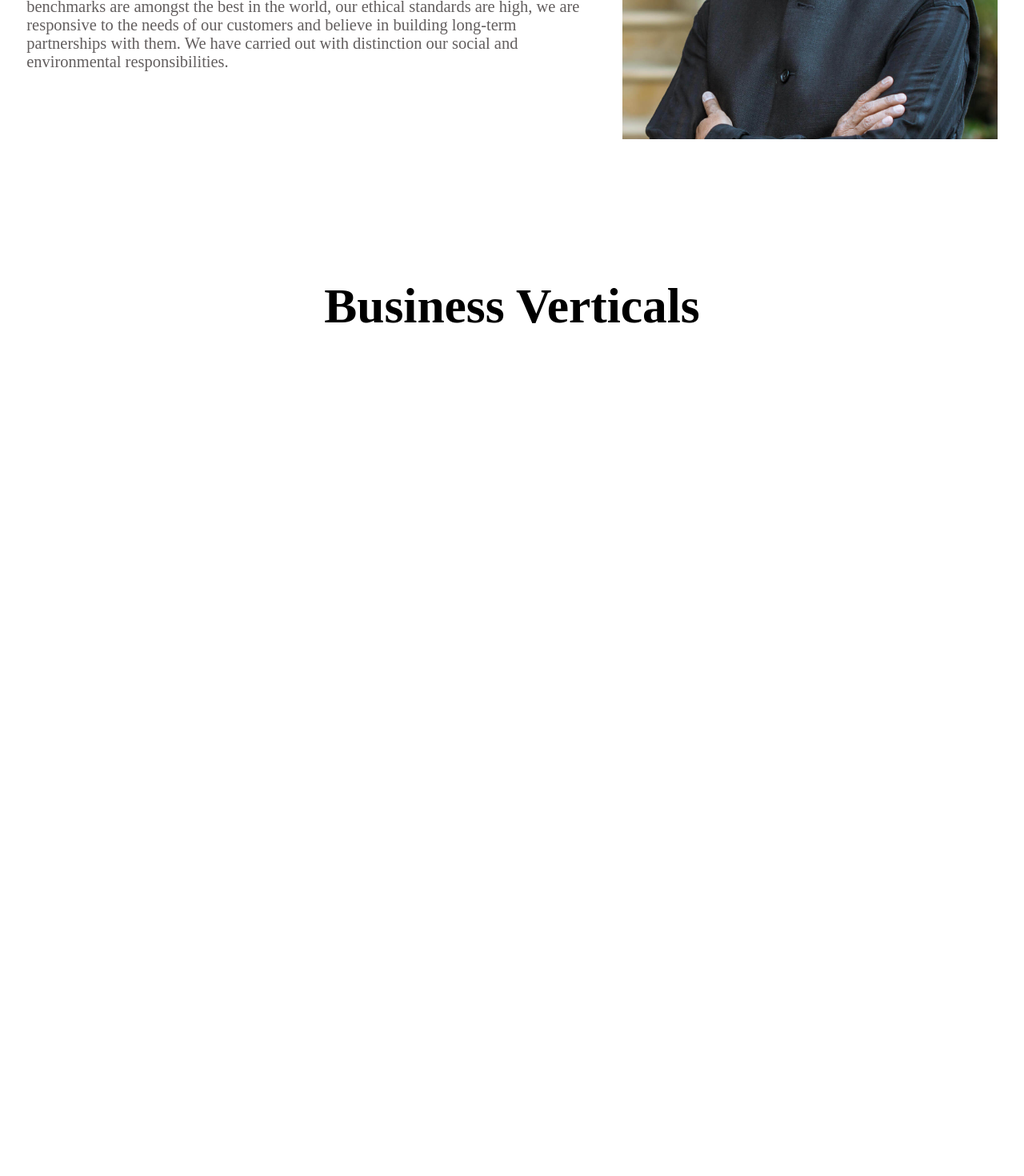
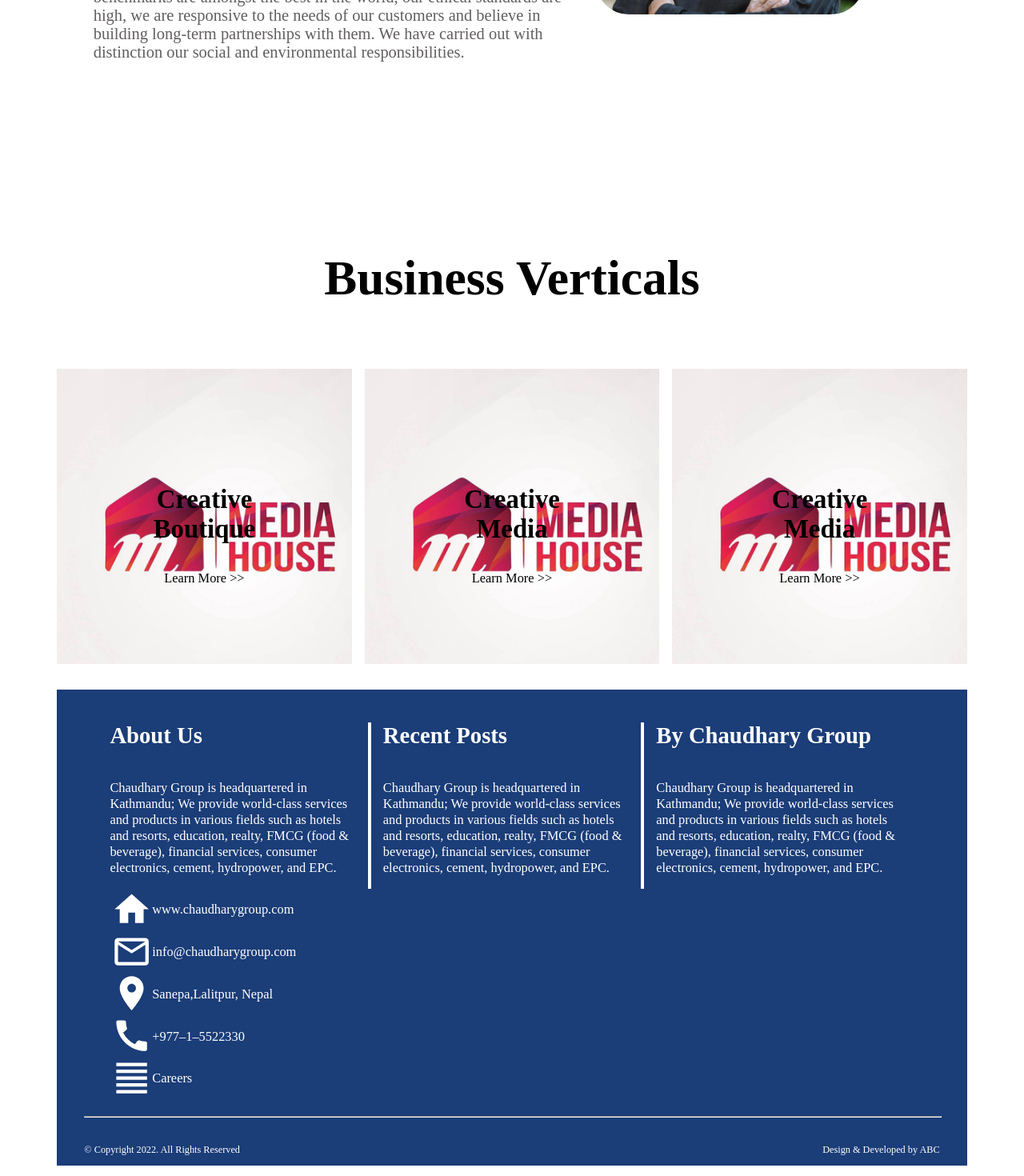
Before and after one commit to SeniorIntern/creative-collection, a React (Create React App) app: page / in a window 1280 px wide. Shown: the part 1002-2472 px from the top of the page at 80% size. Before the commit the page ends 1524 px from the top, so only its background shows below. Built offline with nearby package versions, Linux system fonts and the light colour scheme.

Commit message:
Iteration 01. Worked on home page.

```diff
--- a/package.json
+++ b/package.json
@@ -3,6 +3,10 @@
   "version": "0.1.0",
   "private": true,
   "dependencies": {
+    "@emotion/react": "^11.10.5",
+    "@emotion/styled": "^11.10.5",
+    "@mui/icons-material": "^5.10.9",
+    "@mui/material": "^5.10.12",
     "@testing-library/jest-dom": "^5.16.5",
     "@testing-library/react": "^13.4.0",
     "@testing-library/user-event": "^13.5.0",
--- a/public/index.html
+++ b/public/index.html
@@ -3,7 +3,7 @@
     <head>
         <meta charset="utf-8" />
         <!-- <link rel="icon" href="../src/assets/images/sitefavicon.ico" /> -->
-        <link rel="icon" href="%PUBLIC_URL%/site__favicon.ico" />
+        <link rel="icon" href="%PUBLIC_URL%/sitefavicon.ico" />
         <meta name="viewport" content="width=device-width, initial-scale=1" />
         <meta name="theme-color" content="#000000" />
         <meta
--- a/src/App.js
+++ b/src/App.js
@@ -1,5 +1,7 @@
 import React from "react";
 import "./assets/styles/App.css";
+import { BusinessVerticles } from "./components/BusinessVerticles";
+import Footer from "./components/Footer";
 import Header from "./components/Header";
 import HeroContainer from "./components/HeroContainer";
 import HomeBody from "./components/HomeBody";
@@ -12,9 +14,13 @@ export default function App() {
                 <Header />
                 {/* Hero Image */}
                 <HeroContainer />
-                {/* react router dom */}
+                {/* react router dom start*/}
                 <HomeBody />
+                {/* Business Verticles */}
+                <BusinessVerticles />
+                {/* react router dom end*/}
                 {/* Footer */}
+                <Footer />
             </div>
         </div>
     );
--- a/src/assets/styles/App.css
+++ b/src/assets/styles/App.css
@@ -1,6 +1,6 @@
 .app__container {
-    margin: 2%;
-    /* background-color: rgb(212, 199, 199); */
+    width: 90%;
+    margin: 1% auto;
 }
 
 html {
--- /dev/null
+++ b/src/assets/styles/BusinessVertical.css
@@ -0,0 +1,46 @@
+.business__imgBox {
+    position: relative;
+    text-align: center;
+    color: white;
+    width: 100%;
+}
+.container__businessCard {
+    width: 100%;
+}
+.business_list {
+    display: flex;
+    justify-content: center;
+}
+
+.container__businessCard + .container__businessCard {
+    margin-left: 2vmin;
+}
+
+.business__text {
+    position: absolute;
+    top: 50%;
+    left: 50%;
+    transform: translate(-50%, -50%);
+    color: black;
+}
+
+.business__text > h4 {
+    font-size: 0.8rem;
+    min-width: fit-content;
+    margin-bottom: 0.3em;
+}
+
+.business__text > span {
+    font-size: 0.4rem;
+}
+
+.business__img {
+    width: 100%;
+}
+.business__img > img {
+    width: 100%;
+}
+.list {
+    display: flex;
+    flex-direction: row;
+}
--- /dev/null
+++ b/src/assets/styles/Footer.css
@@ -0,0 +1,55 @@
+.footer {
+    background-color: #1b3d78;
+    color: #fff;
+    padding: 0 3%;
+    margin-top: 2%;
+}
+.footer__contents {
+    flex: 1;
+    padding-top: 1rem;
+    margin: 0 3%;
+    justify-content: space-evenly;
+    align-items: flex-start;
+}
+.footer__contents {
+    flex: 100%;
+}
+.footer__contents,
+.footer__copyright {
+    display: flex;
+    font-size: 0.7rem;
+}
+.footer__copyright {
+    justify-content: space-between;
+}
+.footer__copyright > p {
+    font-size: 0.3rem;
+}
+.footer__part {
+    flex: 33.4%;
+    padding-right: 0.5rem;
+}
+
+.footer__part > h4 {
+    margin-top: 0;
+}
+.contents__paragraph {
+    font-size: 0.4rem;
+}
+.footer__part + .footer__part {
+    padding-left: 0.37rem;
+    height: auto;
+    border-left: 0.1rem solid #fff;
+}
+
+.footer__contact {
+    display: flex;
+    flex-direction: column;
+}
+
+.footer__contact > h5 {
+    display: flex;
+    margin: auto 0.1em;
+    font-weight: normal;
+    font-size: 0.4rem;
+}
--- a/src/assets/styles/HeroContainer.css
+++ b/src/assets/styles/HeroContainer.css
@@ -21,37 +21,51 @@
     border-bottom-right-radius: 6rem;
     margin-bottom: 1.2rem;
 }
+
 .hero__contents {
     display: flex;
     margin-top: 2%;
     font-size: 0.6rem;
-  padding: 4% 4%;
+    justify-content: space-between;
+    padding: 3%;
+    padding-bottom: 12%;
 }
+
 .hero__colOne > h3 {
     font-size: 2em;
+    margin: 2%;
+    margin-bottom: 3%;
 }
+
 .hero__colOne > p {
     font-size: 0.9em;
+    margin: 2% 2%;
 }
+
 .hero__colOne {
     flex: 0.7;
 }
+
 .hero__colTwo {
     display: flex;
     flex-direction: column;
     justify-content: center;
 
-  flex: 0.3;
+    flex: 0.255;
 }
+
 .teamwork__image {
     width: 100%;
 }
+
 .buttons {
     display: flex;
 }
+
 .teamwork__image > img {
-  width: 100%;
+    width: 70%;
 }
+
 .buttons > p {
     background-color: grey;
     cursor: pointer;
@@ -59,6 +73,7 @@
     padding: 0.5em 1.4em;
     border-radius: 0.5em;
 }
+
 .buttons > p:hover {
     background-color: red;
 }
--- a/src/assets/styles/HomeBody.css
+++ b/src/assets/styles/HomeBody.css
@@ -7,6 +7,7 @@
 }
 
 .container {
+    margin: 0 4%;
     height: 75vh;
 }
 
@@ -18,6 +19,7 @@ img {
     height: 100%;
     display: flex;
     flex: 1;
+    justify-content: space-between;
 }
 
 .left__row > p {
@@ -32,16 +34,22 @@ img {
 .left__row > h3 {
     margin: 0;
 }
+
 .right__row {
     display: flex;
     flex-direction: column;
     flex: 40%;
-  margin-left: 1rem;
 }
+
 .binodImage {
-  justify-content: center;
+    justify-content: flex-end;
+    width: 80%;
+    margin-top: 3%;
+    /* padding: 1rem; */
+}
+
+.binodImage > img {
+    border-radius: 1rem;
     width: 100%;
+    /* hei */
 }
-.binodImage > img {
-  width: 100%;
-}
--- /dev/null
+++ b/src/components/BusinessCard.js
@@ -0,0 +1,16 @@
+import React from "react";
+import "../assets/styles/BusinessVertical.css";
+
+export const BusinessCard = ({ title, description, imgUrl }) => {
+    return (
+        <div className="container__businessCard">
+            <div className="business__imgBox">
+                <img src={imgUrl} className="business__img" />
+                <div className="business__text">
+                    <h4>{title}</h4>
+                    <span>{description}</span>
+                </div>
+            </div>
+        </div>
+    );
+};
--- /dev/null
+++ b/src/components/BusinessVerticles.js
@@ -0,0 +1,38 @@
+import React from "react";
+import businessImg1 from "../assets/images/businessImg.png";
+import businessImg2 from "../assets/images/businessImg.png";
+import businessImg3 from "../assets/images/businessImg.png";
+import { BusinessCard } from "./BusinessCard";
+import "../assets/styles/BusinessVertical.css";
+
+export const BusinessVerticles = () => {
+    const businesses = [
+        {
+            title: "Creative Boutique",
+            description: "Learn More >>",
+            imgUrl: businessImg1,
+        },
+        {
+            title: "Creative Media",
+            description: "Learn More >>",
+            imgUrl: businessImg2,
+        },
+        {
+            title: "Creative Media",
+            description: "Learn More >>",
+            imgUrl: businessImg3,
+        },
+    ];
+
+    return (
+        <div className="businessVerticles">
+            <div className="business_list">
+                <div className="list">
+                    {businesses.map((business, index) => {
+                        return <BusinessCard key={index} {...business} />;
+                    })}
+                </div>
+            </div>
+        </div>
+    );
+};
--- /dev/null
+++ b/src/components/Footer.js
@@ -0,0 +1,85 @@
+import React from "react";
+import "../assets/styles/Footer.css";
+import MailOutlineIcon from "@mui/icons-material/MailOutline";
+import HomeIcon from "@mui/icons-material/Home";
+import CallIcon from "@mui/icons-material/Call";
+import LocationOnIcon from "@mui/icons-material/LocationOn";
+import FormatAlignJustifyIcon from "@mui/icons-material/FormatAlignJustify";
+
+export default function Footer() {
+    return (
+        <div className="footer">
+            <div className="footer__contents">
+                {/* about us */}
+                <div className="about__us footer__part">
+                    <h4>About Us</h4>
+                    <div className="info">
+                        <p className="contents__paragraph">
+                            Chaudhary Group is headquartered in Kathmandu; We
+                            provide world-class services and products in various
+                            fields such as hotels and resorts, education,
+                            realty, FMCG (food & beverage), financial services,
+                            consumer electronics, cement, hydropower, and EPC.
+                        </p>
+                    </div>
+
+                    <div className="footer__contact">
+                        {/* icons and address */}
+                        <h5>
+                            <HomeIcon fontSize="small" />
+                            <p>www.chaudharygroup.com</p>
+                        </h5>
+
+                        <h5>
+                            <MailOutlineIcon fontSize="small" />
+                            <p> info@chaudharygroup.com</p>
+                        </h5>
+
+                        <h5>
+                            <LocationOnIcon fontSize="small" />
+                            <p> Sanepa,Lalitpur, Nepal</p>
+                        </h5>
+
+                        <h5>
+                            <CallIcon fontSize="small" />
+                            <p> +977–1–5522330</p>
+                        </h5>
+
+                        <h5>
+                            <FormatAlignJustifyIcon fontSize="small" />
+                            <p> Careers</p>
+                        </h5>
+                    </div>
+                </div>
+                {/* recent post */}
+                <div className="recentPosts footer__part">
+                    <h4>Recent Posts</h4>
+                    <p className="contents__paragraph">
+                        Chaudhary Group is headquartered in Kathmandu; We
+                        provide world-class services and products in various
+                        fields such as hotels and resorts, education, realty,
+                        FMCG (food & beverage), financial services, consumer
+                        electronics, cement, hydropower, and EPC.
+                    </p>
+                </div>
+
+                {/* by creative group: other business */}
+                <div className="byCG footer__part">
+                    <h4>By Chaudhary Group </h4>
+                    <p className="contents__paragraph">
+                        Chaudhary Group is headquartered in Kathmandu; We
+                        provide world-class services and products in various
+                        fields such as hotels and resorts, education, realty,
+                        FMCG (food & beverage), financial services, consumer
+                        electronics, cement, hydropower, and EPC.
+                    </p>
+                </div>
+            </div>
+            <hr style={{ width: "100%" }} />
+            <div className="footer__copyright">
+                <p>© Copyright 2022. All Rights Reserved</p>
+                <p>Design & Developed by ABC</p>
+            </div>
+        </div>
+    );
+}
```
Also changed, not shown: src/assets/images/businessImg.png (added), src/assets/styles/Header.css (indentation only), 1 other file (tests, documents, lock files or other folders). Lines whose indentation alone changed are shown as unchanged.
